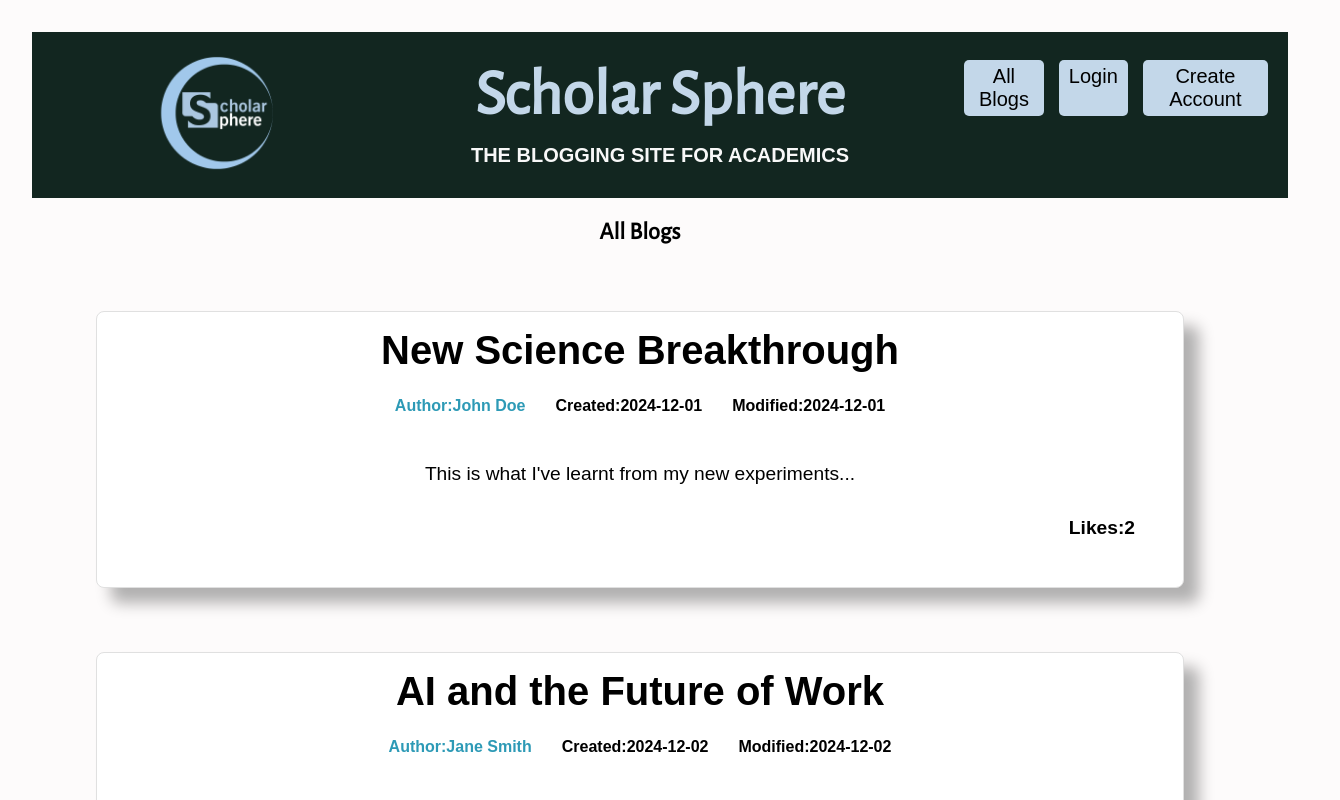
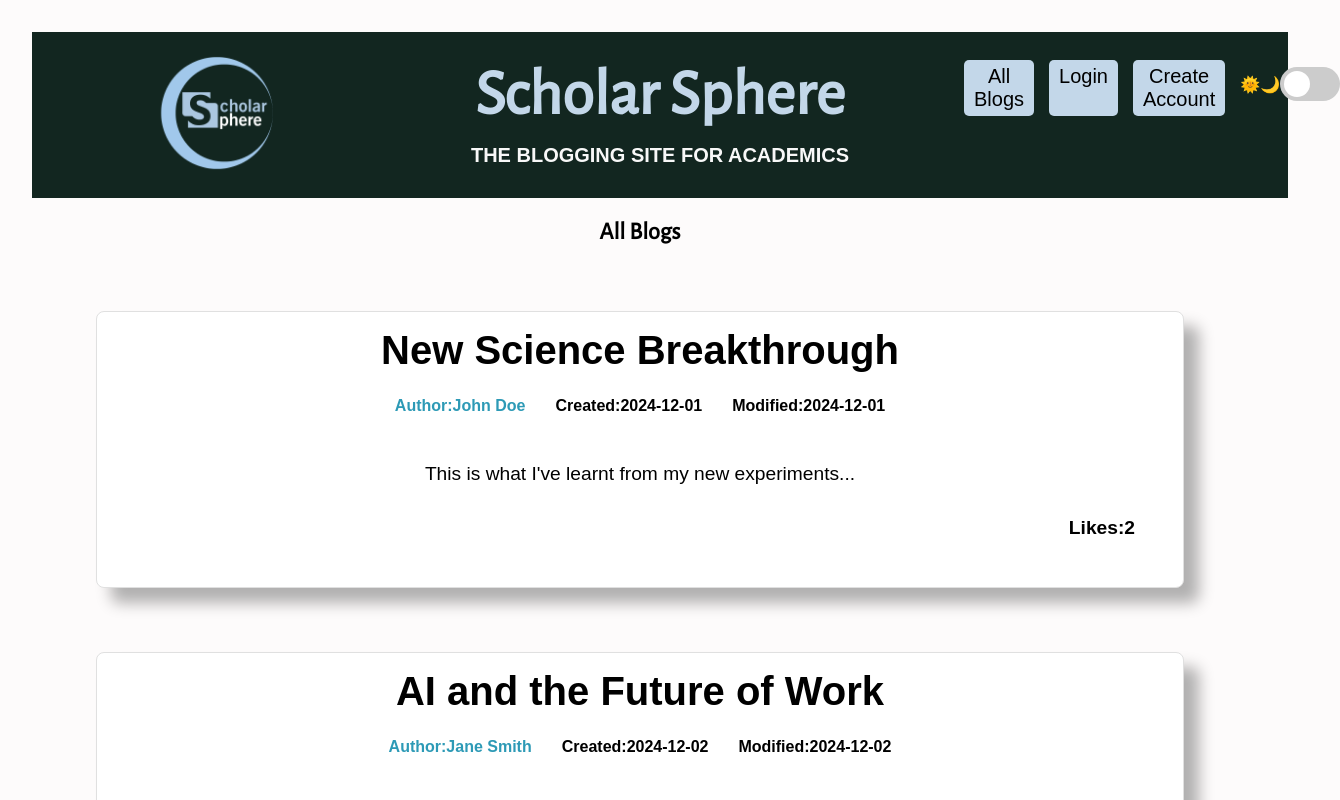
Before and after one commit to JoeWarrenSoftware/SBC-ScholarSphere, a React (Vite) app in the folder Frontend/ScholarSphere/: page / in a window 1280 px wide. Shown: the top 800 px of the page, 1340 px wide, since content can reach past the window. Built offline with nearby package versions, Linux system fonts and the light colour scheme.

Commit message:
Prototype light-dark mode added

```diff
--- a/Frontend/ScholarSphere/src/components/Header.jsx
+++ b/Frontend/ScholarSphere/src/components/Header.jsx
@@ -1,7 +1,5 @@
-import React from 'react';
-
+import React, { useState, useEffect } from 'react';
 import { Link, useNavigate } from 'react-router-dom';
-
 import { useSession } from '../contexts/SessionContext';
 
 const Header = () => {
@@ -10,6 +8,33 @@ const Header = () => {
   const token = localStorage.getItem('authToken');
 
   const { user } = useSession();
+
+  /* Light/Dark Mode setting */
+  const [isDarkMode, setIsDarkMode] = useState(false);
+
+  useEffect(() => {
+    const savedTheme = localStorage.getItem('theme');
+    if (savedTheme === 'dark') {
+      setIsDarkMode(true);
+      document.body.classList.add('dark-mode');
+    } else {
+      document.body.classList.remove('dark-mode');
+    }
+  }, []);
+
+  const toggleTheme = () => {
+    setIsDarkMode(prevMode => {
+      const newMode = !prevMode;
+      if (newMode) {
+        document.body.classList.add('dark-mode');
+        localStorage.setItem('theme', 'dark');
+      } else {
+        document.body.classList.remove('dark-mode');
+        localStorage.setItem('theme', 'light');
+      }
+      return newMode;
+    });
+  };
 
   const handleLogout = () => {
     localStorage.removeItem('authToken');
@@ -39,6 +64,19 @@ const Header = () => {
             <Link to="/signup">Create Account</Link>
           </>
         )}
+        <div className="theme-switcher">
+        <label>🌞</label>
+        <label>🌙</label>
+          <label htmlFor="theme-switch" className="switch">
+            <input
+              type="checkbox"
+              id="theme-switch"
+              checked={isDarkMode}
+              onChange={toggleTheme}
+            />
+            <span className="slider round"></span>
+          </label>
+        </div>
       </nav>
     </header>
   );
--- a/Frontend/ScholarSphere/src/style.css
+++ b/Frontend/ScholarSphere/src/style.css
@@ -1,3 +1,23 @@
+/* --- Light/Dark Mode variables ---
+Use colors for both themes with the following:
+background-color: var(--background-color);
+color: var(--text-color);
+color: var(--link-color);
+
+/* Light mode (default) */
+:root {
+    --background-color: #ffffff;
+    --text-color: #000000;
+    --link-color: #007bff;
+  }
+
+  /* Dark mode (enabled/disabled by React) */
+  body.dark-mode {
+    --background-color: #121212;
+    --text-color: #ffffff;
+    --link-color: #66aaff;
+  }
+
 /* Header section */
 
 .header {
@@ -7,6 +27,72 @@
 .header-logo {
     font-family: Arial, Helvetica, sans-serif;
 }
+
+/* Style for the theme switcher */
+.theme-switcher {
+    display: inline-flex;
+    align-items: center;
+  }
+
+  /* Style the switch - hide default checkbox */
+  .switch {
+    position: relative;
+    display: inline-block;
+    width: 60px;
+    height: 34px;
+  }
+
+  .switch input {
+    opacity: 0;
+    width: 0;
+    height: 0;
+  }
+
+  /* Slider (before) */
+  .slider {
+    position: absolute;
+    cursor: pointer;
+    top: 0;
+    left: 0;
+    right: 0;
+    bottom: 0;
+    background-color: #ccc;
+    transition: 0.4s;
+    border-radius: 34px;
+  }
+
+  /* Slider (after) */
+  .slider:before {
+    position: absolute;
+    content: "";
+    height: 26px;
+    width: 26px;
+    border-radius: 50%;
+    left: 4px;
+    bottom: 4px;
+    background-color: white;
+    transition: 0.4s;
+  }
+
+  /* When the checkbox is checked */
+  input:checked + .slider {
+    background-color: #66aaff;
+  }
+
+  /* Move the slider to the right when checked */
+  input:checked + .slider:before {
+    transform: translateX(26px);
+  }
+
+  /* Add a shadow to the slider when checked */
+  input:checked + .slider {
+    box-shadow: 0 0 1px 1px rgba(0, 123, 255, 0.6);
+  }
+
+  /* Hover effects */
+  .slider:hover {
+    background-color: #aaa;
+  }
 
 /* Footer section */
 
```
